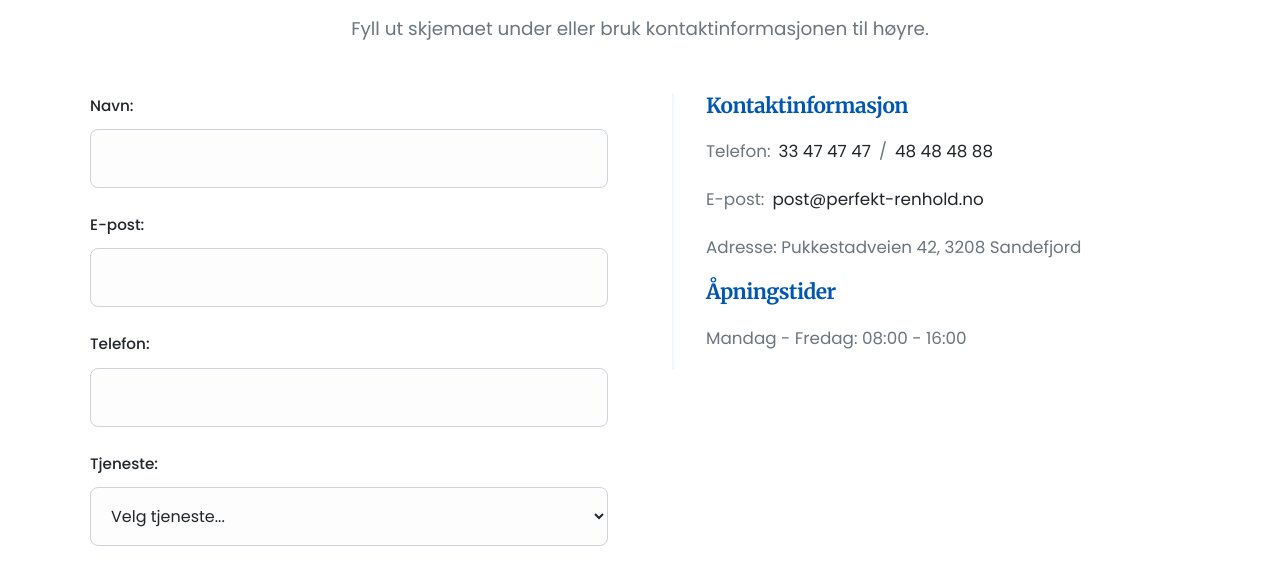
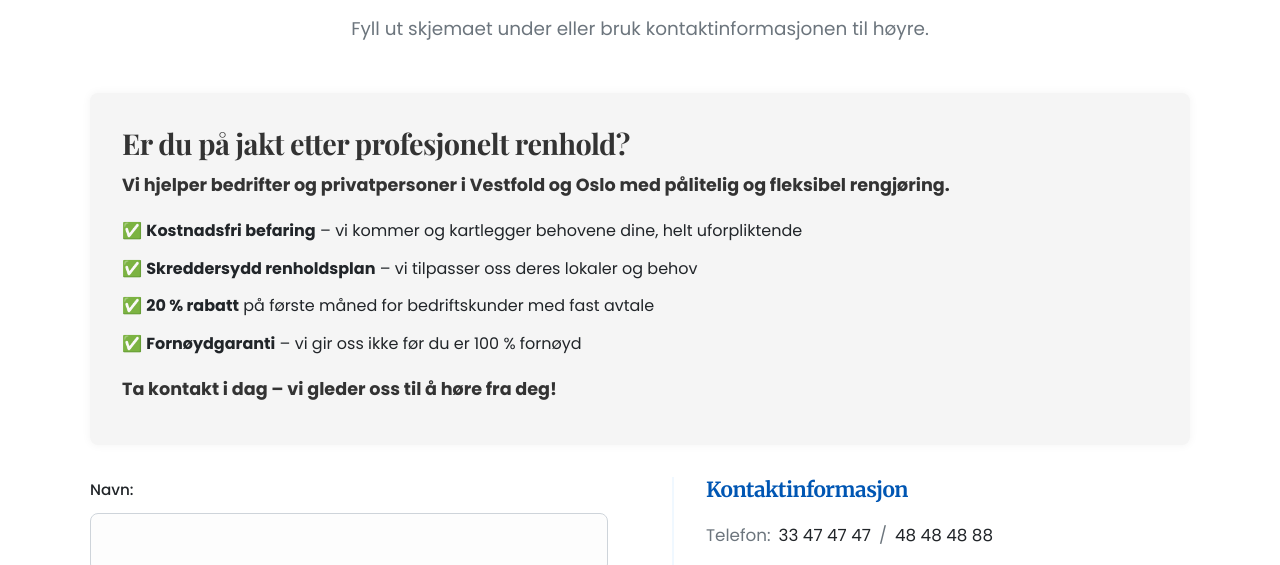
Before and after one commit to medcom-prog/perfekt-renhold, a plain HTML site: page kontakt.html in a window 1280 px wide. Shown: the part 224-789 px from the top of the page. Drawn offline with nearby package versions, Linux system fonts and the light colour scheme.

Commit message:
google tag

```diff
--- a/kontakt.html
+++ b/kontakt.html
@@ -7,6 +7,17 @@
   <meta name="description" content="Perfekt Renhold tilbyr profesjonell rengjøring for private og bedrifter i Sandefjord og Oslo. Vi garanterer et strålende resultat." />
   <meta name="keywords" content="renhold, flyttevask, bedrift, privat, Sandefjord, Oslo, rengjøring, profesjonell rengjøring, vaskehjelp" />
   <meta name="author" content="Perfekt Renhold" />
+
+  <!-- Google tag (gtag.js) -->
+  <script async src="https://www.googletagmanager.com/gtag/js?id=AW-17600774737"></script>
+  <script>
+    window.dataLayer = window.dataLayer || [];
+    function gtag(){dataLayer.push(arguments);}
+    gtag('js', new Date());
+    gtag('config', 'AW-17600774737');
+  </script>
+  <!-- Slutt Google tag -->
+
   <link rel="stylesheet" href="style.css" />
   <link rel="icon" href="images/favicon.png" type="image/png" />
   <link href="https://fonts.googleapis.com/css2?family=Poppins:wght@400;500;600&display=swap" rel="stylesheet" />
@@ -40,8 +51,27 @@
   <main>
     <section id="contact-form" class="contact-full">
       <div class="container">
-        <h2 class="section-title animate-on-scroll">Kontakt Oss</h2>
-        <p class="animate-on-scroll">Fyll ut skjemaet under eller bruk kontaktinformasjonen til høyre.</p>
+
+       <h2 class="section-title animate-on-scroll">Kontakt Oss</h2>
+<p class="animate-on-scroll">Fyll ut skjemaet under eller bruk kontaktinformasjonen til høyre.</p>
+
+<!-- KOMBINERT TILBUDSSEKSJON -->
+<section class="tilbud-annonse animate-on-scroll">
+  <div class="tilbud-box">
+    <h3>Er du på jakt etter profesjonelt renhold?</h3>
+    <p><strong>Vi hjelper bedrifter og privatpersoner i Vestfold og Oslo med pålitelig og fleksibel rengjøring.</strong></p>
+    <ul>
+      <li>✅ <strong>Kostnadsfri befaring</strong> – vi kommer og kartlegger behovene dine, helt uforpliktende</li>
+      <li>✅ <strong>Skreddersydd renholdsplan</strong> – vi tilpasser oss deres lokaler og behov</li>
+      <li>✅ <strong>20 % rabatt</strong> på første måned for bedriftskunder med fast avtale</li>
+      <li>✅ <strong>Fornøydgaranti</strong> – vi gir oss ikke før du er 100 % fornøyd</li>
+    </ul>
+    <p><strong>Ta kontakt i dag – vi gleder oss til å høre fra deg!</strong></p>
+  </div>
+</section>
+
+
+
         <div class="contact-content">
 
           <form id="contactForm" action="https://formspree.io/f/movleenn" method="POST">
@@ -109,6 +139,11 @@
           form.reset();
           form.style.display = "none";
           thankYouMessage.style.display = "block";
+
+          // Hvis du ønsker å måle skjema-innsending som konvertering i Google Ads,
+          // må du legge til riktig "send_to" med konverterings-ID/label fra Google Ads.
+          // Eksempel (bytt ut 'AW-17600774737/CONVERSION_LABEL' med din label):
+          // gtag('event', 'conversion', {'send_to': 'AW-17600774737/CONVERSION_LABEL'});
         } else {
           alert("Noe gikk galt. Vennligst prøv igjen.");
         }
--- a/style.css
+++ b/style.css
@@ -1313,3 +1313,46 @@ html, body {
   color: inherit;
   text-decoration: underline;
 }
+.tilbud-annonse {
+  background-color: #f5f5f5;
+  padding: 2rem;
+  margin: 2rem 0;
+  border-radius: 8px;
+  box-shadow: 0 0 10px rgba(0,0,0,0.05);
+  animation: fadeInUp 0.8s ease both;
+}
+
+.tilbud-box h3 {
+  font-family: 'Playfair Display', serif;
+  font-size: 1.8rem;
+  margin-bottom: 0.5rem;
+  color: #333;
+}
+
+.tilbud-box p {
+  font-size: 1.1rem;
+  margin: 0.5rem 0;
+  color: #333;
+}
+
+.tilbud-box ul {
+  list-style: none;
+  padding: 0;
+  margin: 1rem 0;
+}
+
+.tilbud-box ul li {
+  margin-bottom: 0.6rem;
+  font-size: 1rem;
+}
+
+@keyframes fadeInUp {
+  from {
+    opacity: 0;
+    transform: translateY(20px);
+  }
+  to {
+    opacity: 1;
+    transform: translateY(0);
+  }
+}
```
